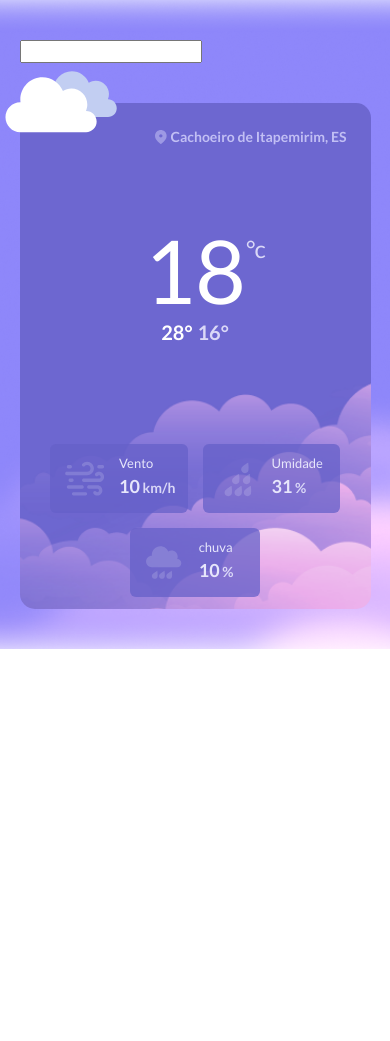
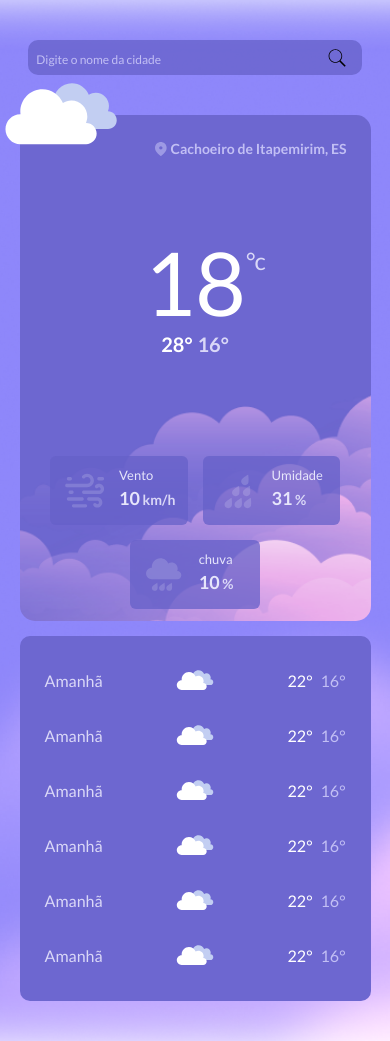
Before and after one commit to Otavio-MBarra/weather-app, a website: page index.html in a window 390 px wide. Before the commit the page ends 844 px from the top, so only its background shows below. Drawn offline with Linux system fonts and the light colour scheme.

Commit message:
made mobile version of the week's weather panel

```diff
--- a/index.html
+++ b/index.html
@@ -15,7 +15,20 @@
   </head>
   <body>
     <main>
-      <input type="search" name="" id="" />
+      <div class="wrapper-input-search">
+        <input
+          type="search"
+          name=""
+          id=""
+          placeholder="Digite o nome da cidade"
+          class="wrapper-input-search__search-input"
+        />
+        <img
+          src="./src/img/search-icon.svg"
+          alt="icone de uma lupa"
+          class="wrapper-input-search__icon"
+        />
+      </div>
       <section class="main-weather-panel">
         <img
           class="main-weather-panel__img-climate"
@@ -75,7 +88,64 @@
           </div>
         </div>
       </section>
-      <section></section>
+      <section class="more-weather-information">
+        <ul class="more-weather-information__list-days">
+          <li class="list-days__day">
+            <p class="day__day-name">Amanhã</p>
+            <img
+              src="./src/img/clound.svg"
+              class="day__day-icon-climate"
+              alt="imagem de nuvem"
+            />
+            <p class="day__day-temperature">22°<span> 16°</span></p>
+          </li>
+          <li class="list-days__day">
+            <p class="day__day-name">Amanhã</p>
+            <img
+              src="./src/img/clound.svg"
+              class="day__day-icon-climate"
+              alt="imagem de nuvem"
+            />
+            <p class="day__day-temperature">22°<span> 16°</span></p>
+          </li>
+          <li class="list-days__day">
+            <p class="day__day-name">Amanhã</p>
+            <img
+              src="./src/img/clound.svg"
+              class="day__day-icon-climate"
+              alt="imagem de nuvem"
+            />
+            <p class="day__day-temperature">22°<span> 16°</span></p>
+          </li>
+          <li class="list-days__day">
+            <p class="day__day-name">Amanhã</p>
+            <img
+              src="./src/img/clound.svg"
+              class="day__day-icon-climate"
+              alt="imagem de nuvem"
+            />
+            <p class="day__day-temperature">22°<span> 16°</span></p>
+          </li>
+          <li class="list-days__day">
+            <p class="day__day-name">Amanhã</p>
+            <img
+              src="./src/img/clound.svg"
+              class="day__day-icon-climate"
+              alt="imagem de nuvem"
+            />
+            <p class="day__day-temperature">22°<span> 16°</span></p>
+          </li>
+          <li class="list-days__day">
+            <p class="day__day-name">Amanhã</p>
+            <img
+              src="./src/img/clound.svg"
+              class="day__day-icon-climate"
+              alt="imagem de nuvem"
+            />
+            <p class="day__day-temperature">22°<span> 16°</span></p>
+          </li>
+        </ul>
+      </section>
     </main>
   </body>
 </html>
--- a/notações.txt
+++ b/notações.txt
@@ -1,5 +1 @@
-1 - fazer parte front estrutura html e css (decidir se vai fazer com sass ou não)
-2 - ver como funciona a API e ver se essa api tem os icones
-        2.1 - caso nao tiver, ir atras dos icones
-3 - tentar colocar animações nos icones
-4 - fazer cada função separa e ir testando
+https://open-meteo.com/en/docs
--- a/src/sass/style.scss
+++ b/src/sass/style.scss
@@ -8,3 +8,87 @@ main {
   max-width: min(90vw, 1440px);
   margin: 4rem auto;
 }
+
+.wrapper-input-search {
+  display: flex;
+  align-items: center;
+  justify-content: center;
+  position: relative;
+  width: 95%;
+  margin: 0 auto;
+}
+.wrapper-input-search__search-input {
+  width: 100%;
+  border: none;
+  background-color: variables.$background-card;
+  padding: 8px;
+  border-radius: 10px;
+  color: variables.$font-light-lavender;
+  &::placeholder {
+    color: variables.$font-light-lavender;
+    @include variables.font-lato(1.2rem, 400);
+  }
+  &:focus {
+    border: none;
+    outline: 0;
+  }
+}
+.wrapper-input-search__icon {
+  width: 20px;
+  position: absolute;
+  right: 15px;
+}
+
+///////////////////////////////////////////////////////////////////////
+///
+///
+.more-weather-information {
+  margin-top: 15px;
+}
+.more-weather-information__list-days {
+  background-color: variables.$background-panel;
+  border-radius: 10px;
+  padding: 25px;
+  display: flex;
+  flex-direction: column;
+  gap: 15px;
+}
+
+.list-days__day {
+  display: flex;
+  justify-content: space-between;
+  align-items: center;
+}
+
+.day__day-name {
+  color: variables.$font-lavender-mist;
+}
+
+.day__day-icon-climate {
+  width: 40px;
+}
+
+.day__day-temperature {
+  color: variables.$white;
+
+  span {
+    color: variables.$font-light-lavender;
+    margin-left: 5px;
+  }
+}
+
+@media (prefers-color-scheme: dark) {
+  .more-weather-information__list-days {
+    background-color: variables.$background-panel-dark;
+  }
+
+  .day__day-name {
+    color: variables.$font-dark-lavender-mist;
+  }
+
+  .day__day-temperature {
+    span {
+      color: variables.$font-dark-lavender;
+    }
+  }
+}
```
Also changed, not shown: src/css/style.min.css, src/img/search-icon.svg (added), 1 other file.
